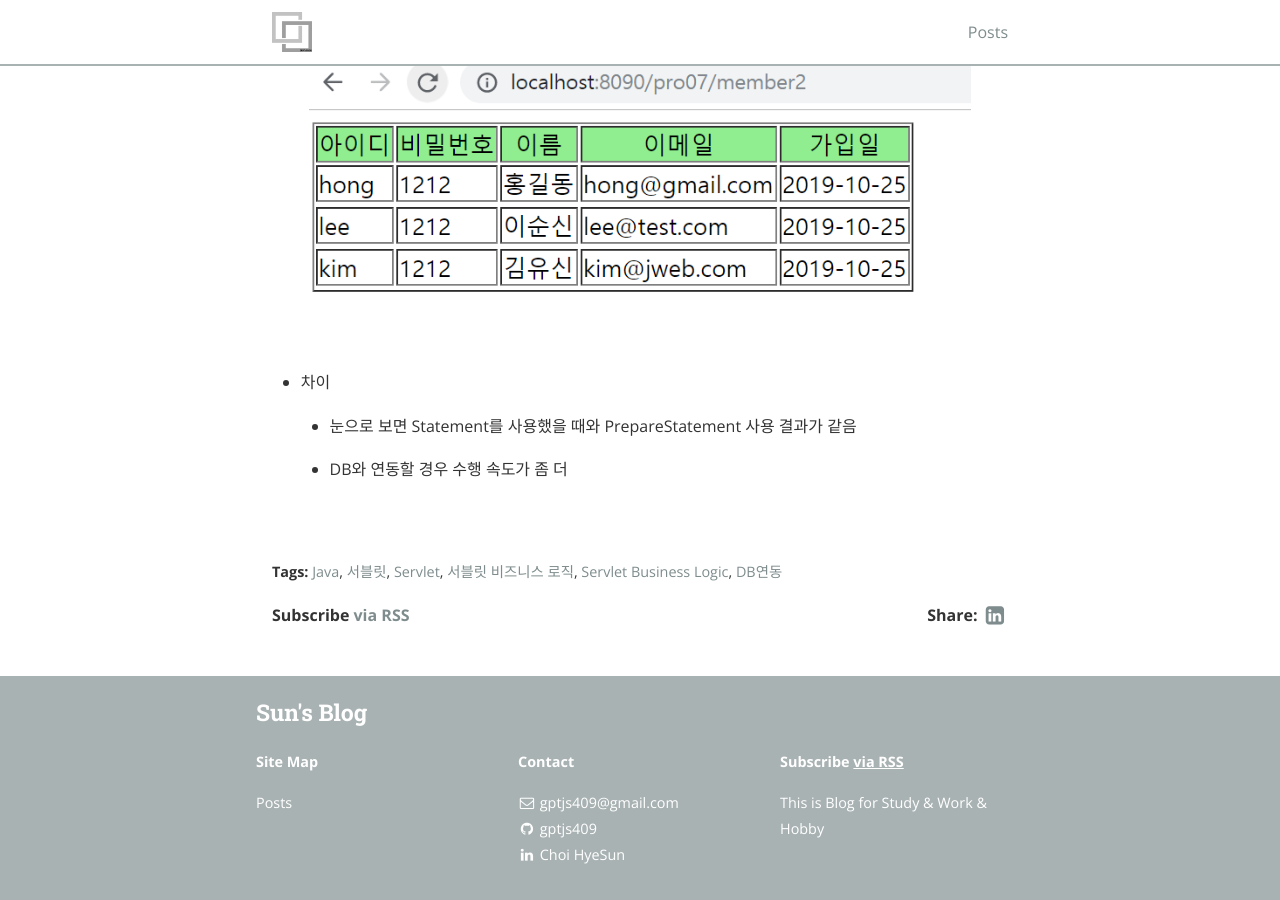
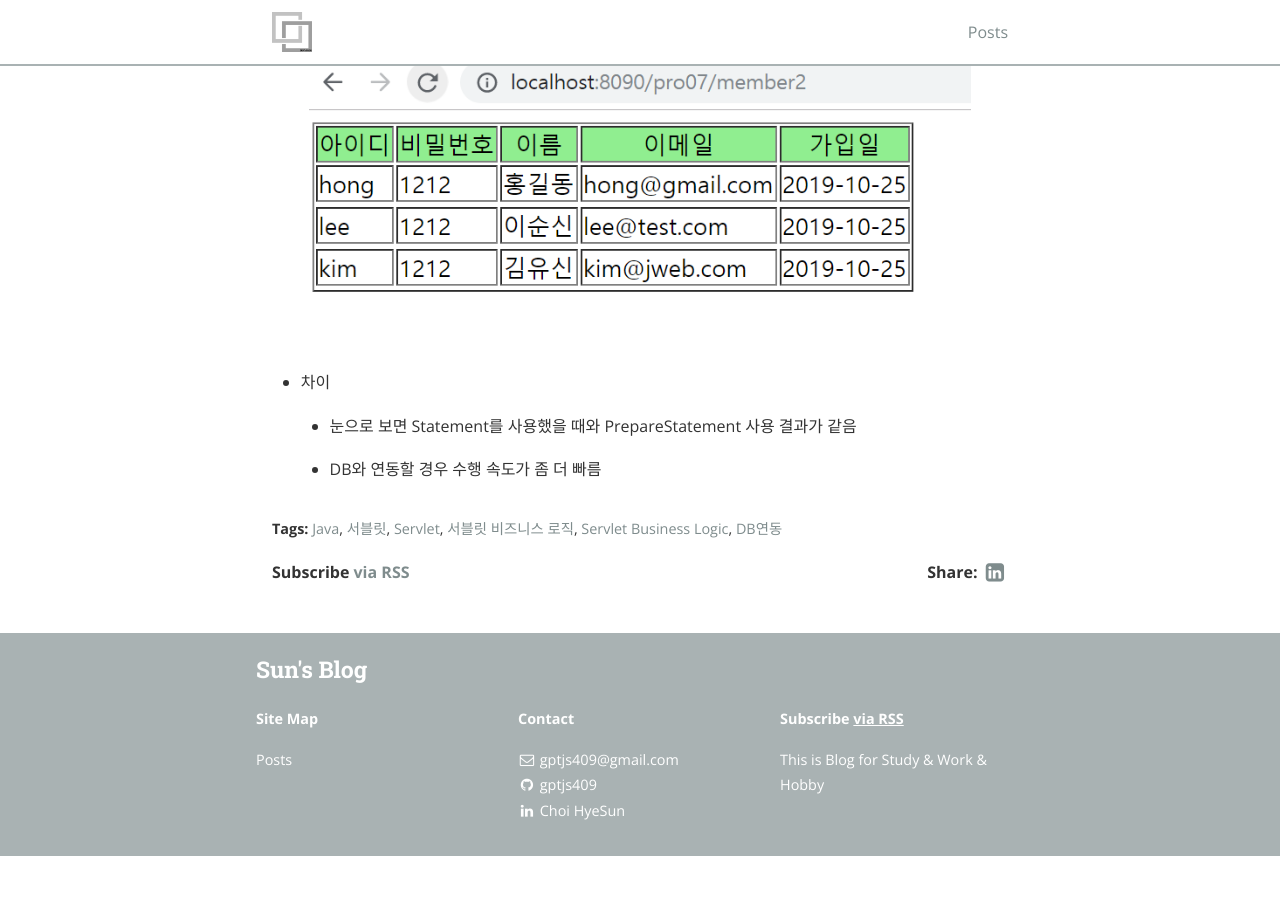
Before and after one commit to gptjs409/gptjs409.github.io, a Jekyll site: the page built from _posts/java/2019-10-25-servlet-business-logic1.md, in a window 1280 px wide and 900 px high, scrolled down 10761 px. Built offline with Jekyll 4.4.1, drawn with Linux system fonts in a browser that asks for light colours; nearby versions of some CDN libraries; after the commit the page ends 11617 px from its top, so only the background shows below that.

Commit message:
Update 2019-10-25-servlet-business-logic1.md

```diff
--- a/_posts/java/2019-10-25-servlet-business-logic1.md
+++ b/_posts/java/2019-10-25-servlet-business-logic1.md
@@ -449,7 +449,4 @@ public class MemberDAO {
 
   - 눈으로 보면 Statement를 사용했을 때와 PrepareStatement 사용 결과가 같음
 
-  - DB와 연동할 경우 수행 속도가 좀 더
-
-
-<br>
+  - DB와 연동할 경우 수행 속도가 좀 더 빠름
```
